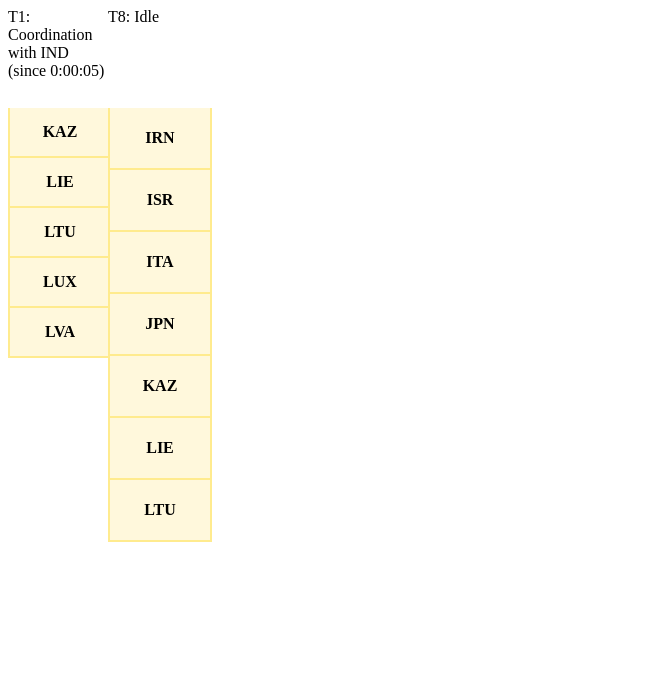
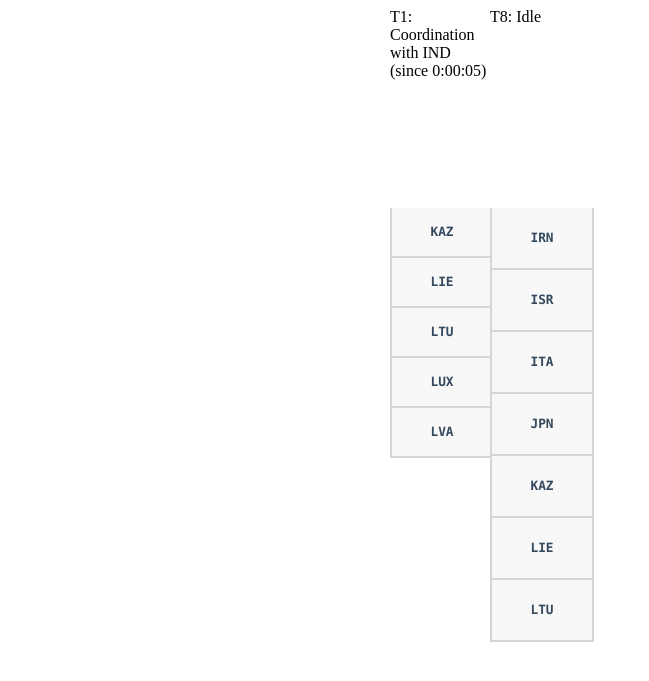
Before and after one commit to estherbod/cohmo, a Flask app: page /queues in a window 1280 px wide. Shown: the top 681 px of the page, without its empty margins (0-649 px from the left). Run offline with Flask 2, Linux system fonts and the light colour scheme; some libraries are stand-ins or nearby versions.

Commit message:
More style for queues.html

```diff
--- a/cohmo/static/queues.css
+++ b/cohmo/static/queues.css
@@ -1,15 +1,28 @@
+#queues {
+    width: 500px;
+    margin: auto;
+}
+
+.queue-column {
+    float: left;
+    width: 100px;
+}
+
 .team-in-queue {
     margin: auto;
     width: 100%;
-    border: 2px solid #ffeb8e;
+    border: 2px solid #D6D6D6; /*#ffeb8e;*/
     border-top: none;
-    background-color: #FFF8DC;
+    background-color: f8f8f8;
     font-weight: bold;
     text-align: center;
     vertical-align: middle;
+    font-family: "Roboto Mono", Monaco, courier, monospace;
+    font-size: 0.8em;
+    color: #34495e;
 }
 
-.table-div {
+.table-name {
     width: 100%;
-    height: 100px;
+    height: 200px;
 }
--- a/cohmo/templates/queues.html
+++ b/cohmo/templates/queues.html
@@ -6,9 +6,9 @@
     <link rel='stylesheet' type='text/css' href='{{url_for("static", filename="queues.css")}}'>
 </head>
 <body>
-    <div id='queues' style='width:500px, margin:auto'>
-        <div v-for='table in tables' style='float:left; width:100px'>
-            <div class='table-div'>[[ table.name ]]: [[ TableStatusName[table.status] ]]
+    <div id='queues'>
+        <div v-for='table in tables' class='queue-column'>
+            <div class='table-name'>[[ table.name ]]: [[ TableStatusName[table.status] ]]
                 <span v-if='table.status === TableStatus.CORRECTING'>
                     with [[ table.current_coordination_team ]]
                     (since [[ human_readable_time(table.current_coordination_start_time) ]])
```
